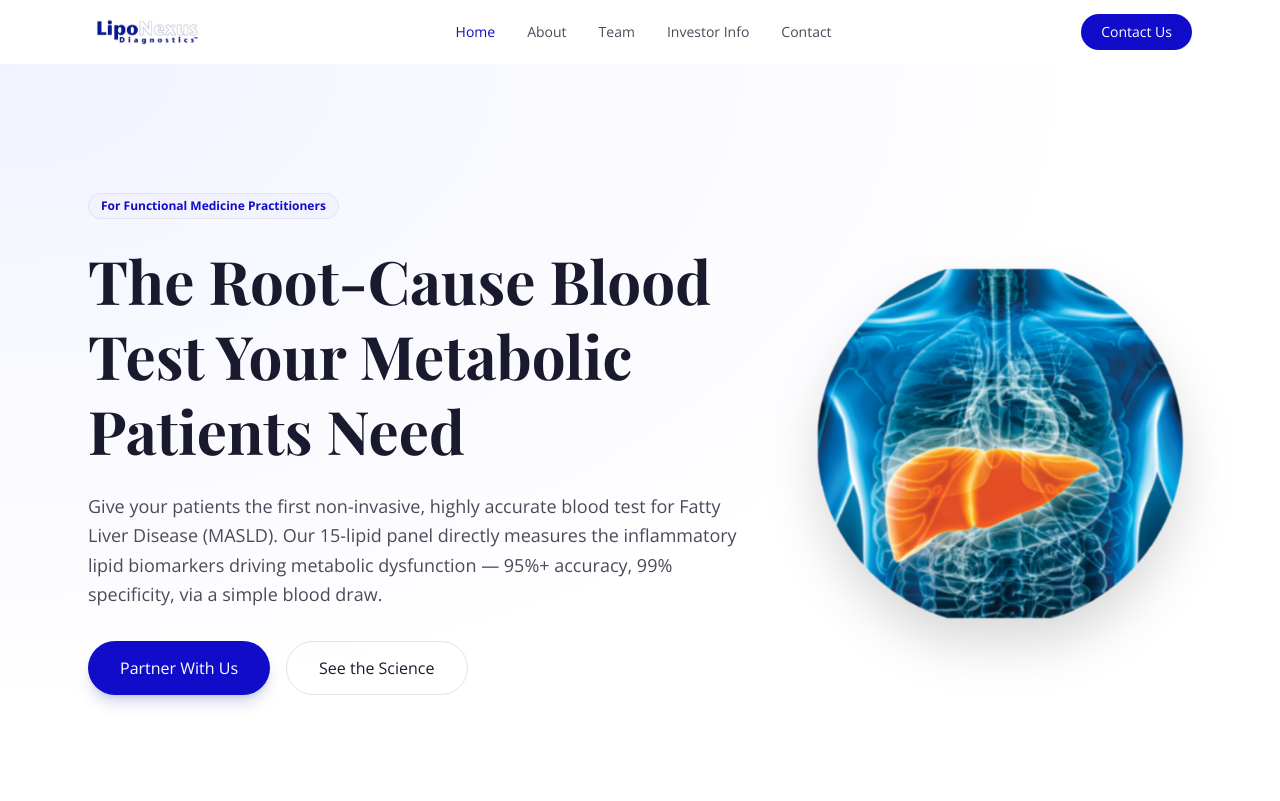
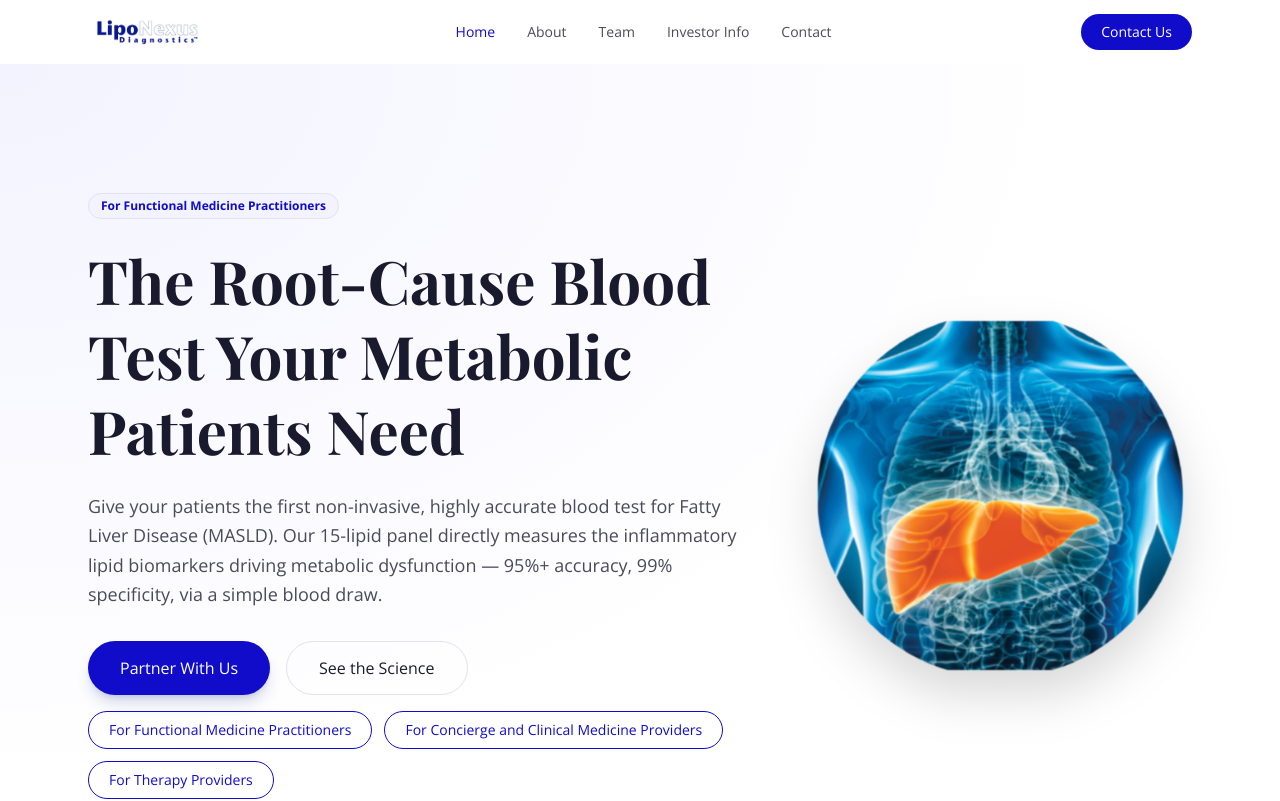
Before and after one commit to LipoNexus/Firstwebsite, a Next.js app in the folder site/: page / in a window 1280 px wide. Shown: the top 801 px of the page. Built offline with nearby package versions, Linux system fonts and the light colour scheme.

Commit message:
Add three audience segmentation buttons to hero section
For Functional Medicine Practitioners, For Concierge and Clinical Medicine Providers, For Therapy Providers

https://claude.ai/code/session_01PR1S2FN14sPoN4oni6FWDV

```diff
--- a/site/src/app/(site)/page.tsx
+++ b/site/src/app/(site)/page.tsx
@@ -67,6 +67,17 @@ export default function HomePage() {
                 >
                   {hero.secondaryCta.label}
                 </Link>
+              </div>
+              <div className="flex flex-wrap gap-3 mt-4">
+                {hero.audienceButtons.map((btn) => (
+                  <Link
+                    key={btn.label}
+                    href={btn.href}
+                    className="inline-flex items-center justify-center px-5 py-2 rounded-full border border-[#100CC9] text-[#100CC9] text-sm font-medium hover:bg-[#F3F3FF] transition-colors duration-200"
+                  >
+                    {btn.label}
+                  </Link>
+                ))}
               </div>
             </div>
             <div className="flex-shrink-0 flex justify-center">
--- a/site/src/content/home.json
+++ b/site/src/content/home.json
@@ -8,7 +8,12 @@
     "headline": "The Root-Cause Blood Test Your Metabolic Patients Need",
     "subheadline": "Give your patients the first non-invasive, highly accurate blood test for Fatty Liver Disease (MASLD). Our 15-lipid panel directly measures the inflammatory lipid biomarkers driving metabolic dysfunction — 95%+ accuracy, 99% specificity, via a simple blood draw.",
     "cta": { "label": "Partner With Us", "href": "/contact" },
-    "secondaryCta": { "label": "See the Science", "href": "/about" }
+    "secondaryCta": { "label": "See the Science", "href": "/about" },
+    "audienceButtons": [
+      { "label": "For Functional Medicine Practitioners", "href": "/contact" },
+      { "label": "For Concierge and Clinical Medicine Providers", "href": "/contact" },
+      { "label": "For Therapy Providers", "href": "/contact" }
+    ]
   },
   "problem": {
     "badge": "The Clinical Gap",
```
